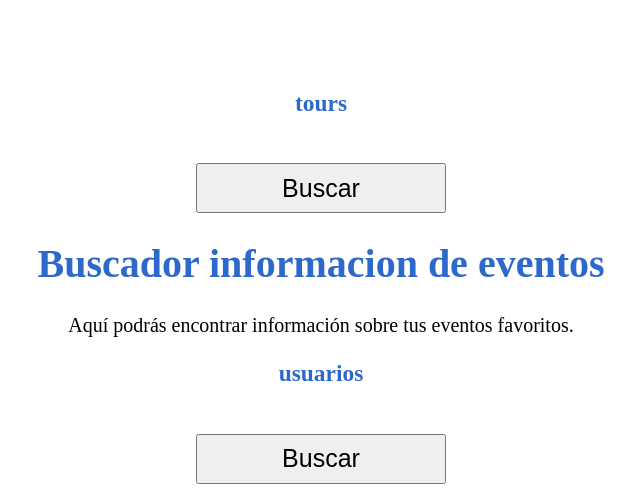
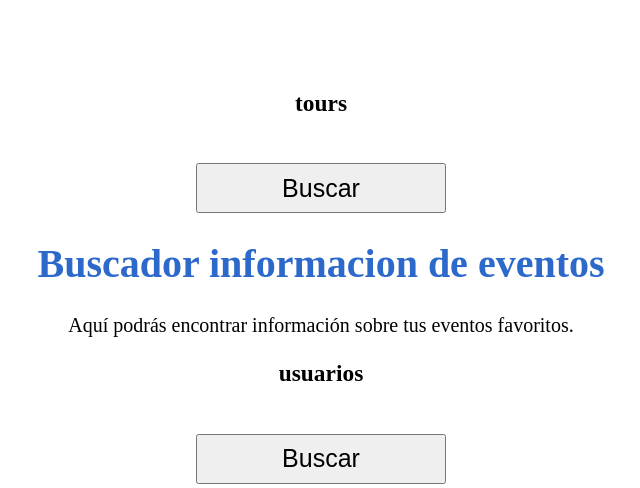
Before and after one commit to Cinaraa/Grupo_64_BDD, a PHP site: page /index.php in a window 1280 px wide. Shown: the part 216-704 px from the top of the page, without its empty margins (327-967 px from the left). Run offline with PHP 8.4, Linux system fonts and the light colour scheme.

Commit message:
arreglos3

```diff
--- a/styles/mystyles.css
+++ b/styles/mystyles.css
@@ -31,11 +31,11 @@ h1 {
 }
 
 h2 {
-    color: rgb(45, 105, 202);
+    color: rgb(0, 0, 0);
 }
 
 h3 {
-    color: rgb(45, 105, 202);
+    color: rgb(0, 0, 0);
 }
 
 h1,
```
